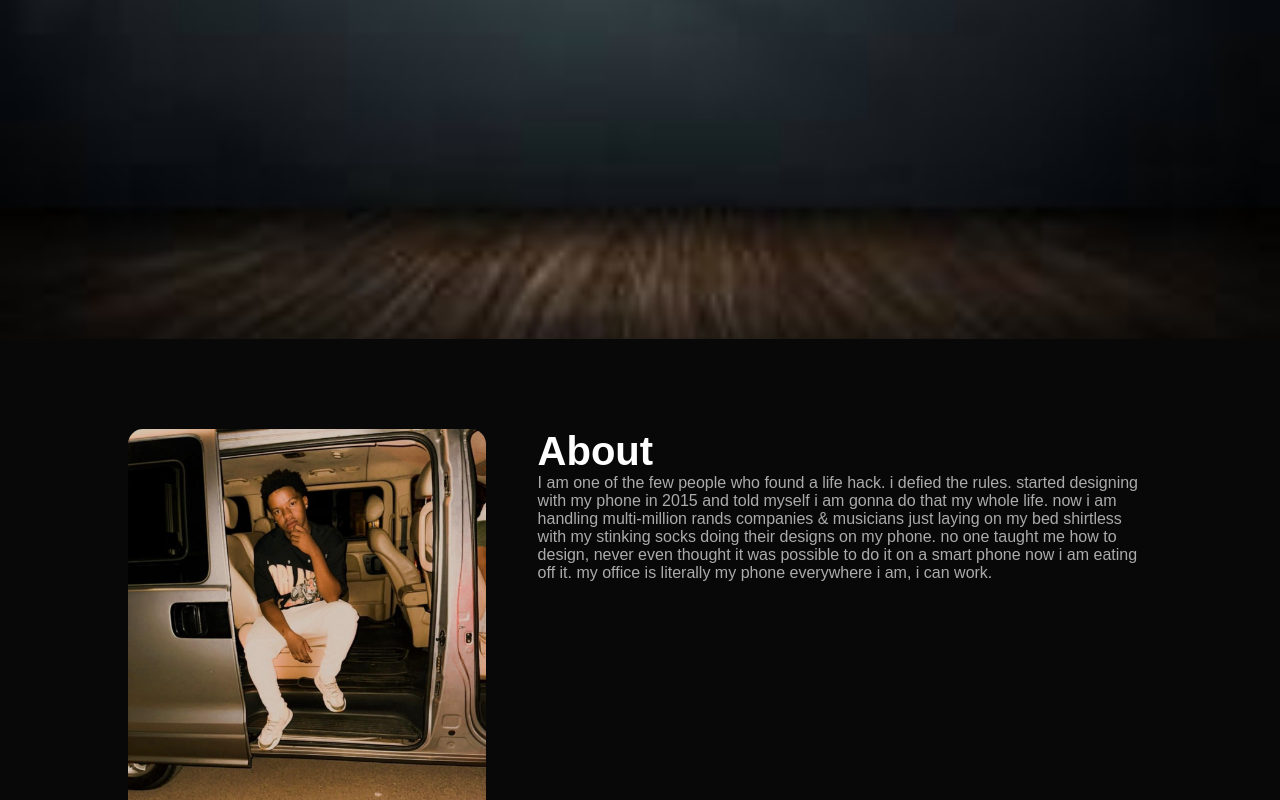
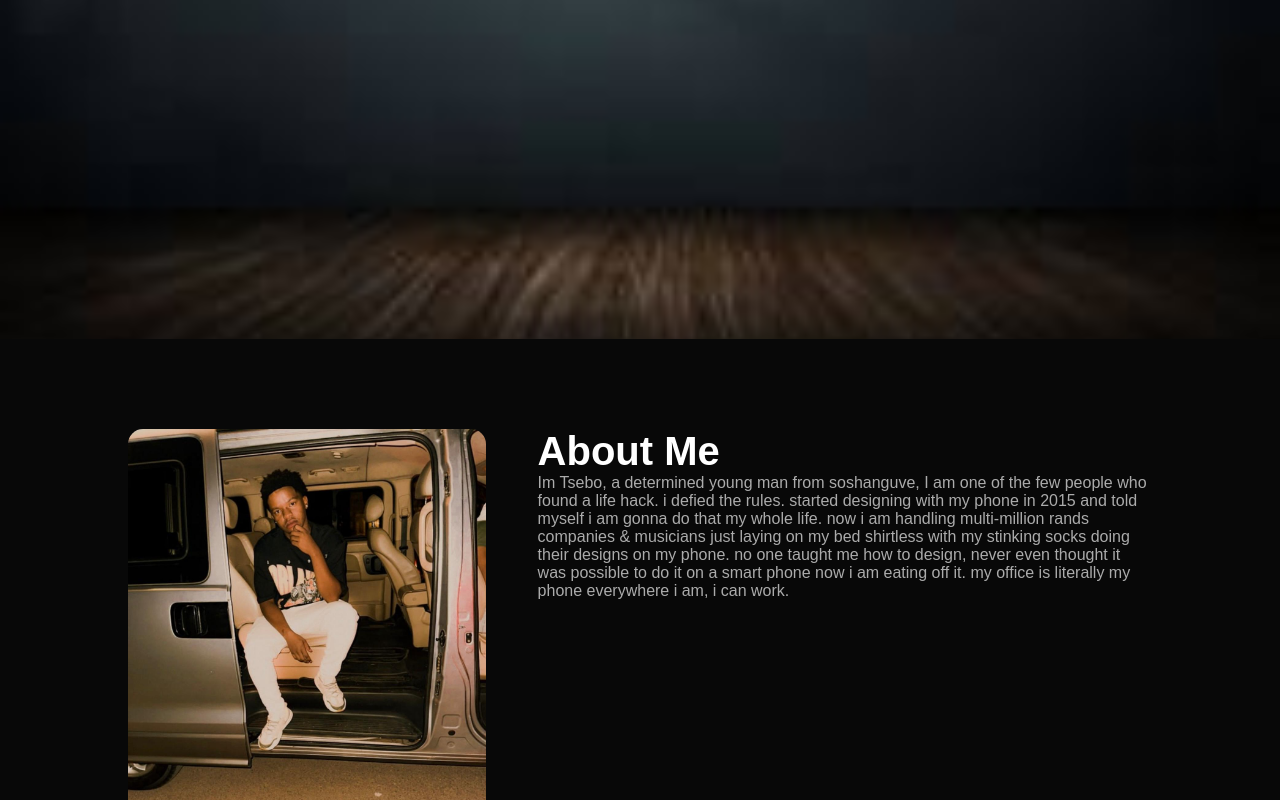
Before and after one commit to ThaboJunior/CodexxWay, a plain HTML site: page index.html in a window 1280 px wide. Shown: the part 461-1261 px from the top of the page. Drawn offline with Linux system fonts and the light colour scheme.

Commit message:
Edited the about me section

```diff
--- a/index.html
+++ b/index.html
@@ -36,8 +36,9 @@
                     <img src="images/Codex.jpg">
                 </div>
                 <div class="about-col-2">
-                 <h1 class="sub-title">About</h1>
-                 <p> I am one of the few people who found a life hack. i defied the rules.
+                 <h1 class="sub-title">About Me</h1>
+                 <p> Im Tsebo, a determined young man from soshanguve, I am one of the few people who found a life hack.
+                     i defied the rules.
                      started designing with my phone in 2015 and told myself i am gonna do that
                       my whole life. now i am handling multi-million rands companies & musicians
                        just laying on my bed shirtless with my stinking socks doing their designs
```
